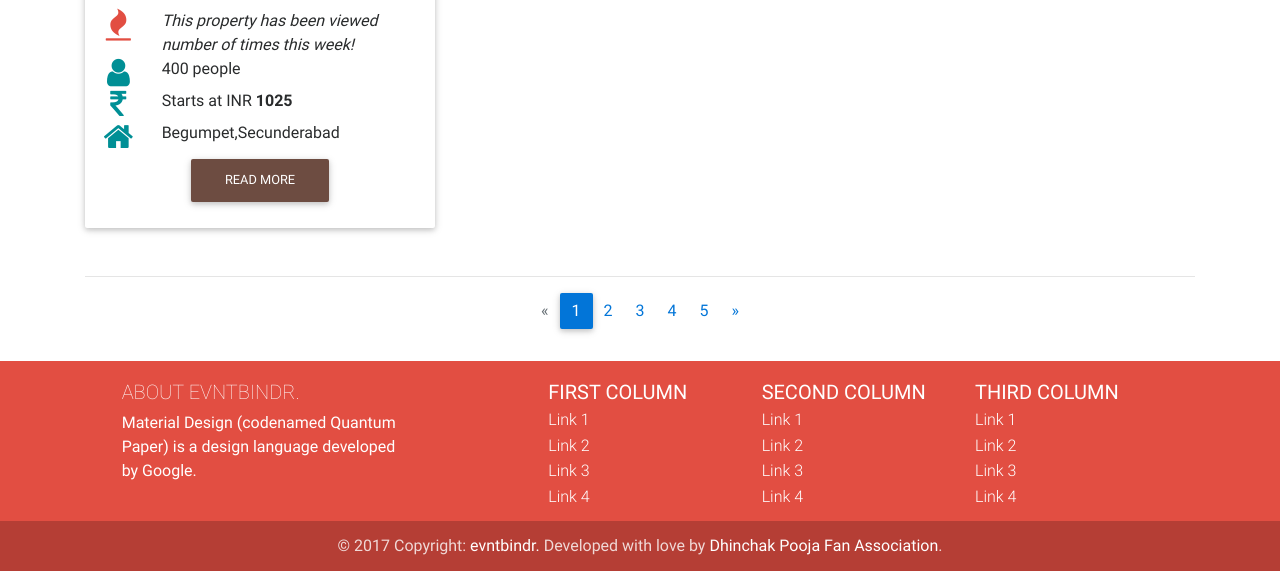
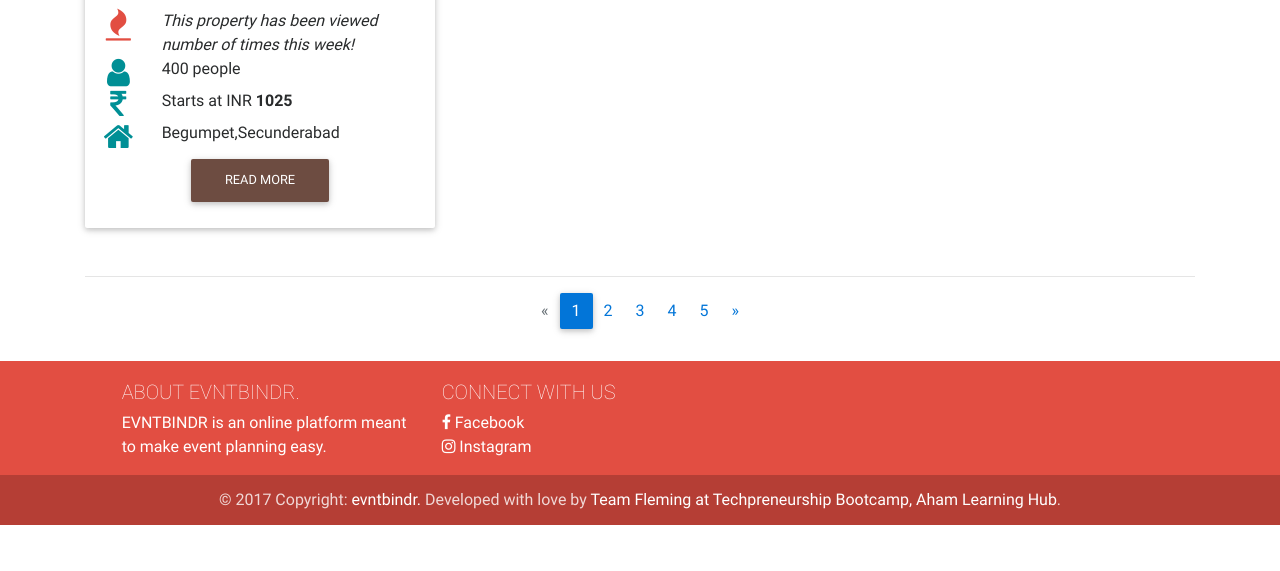
Before and after one commit to sathp/evntbindr_fleming, a plain HTML site: page search.html in a window 1280 px wide. Shown: the part 437-1008 px from the top of the page. After the commit the page ends 962 px from the top, so only its background shows below. Drawn offline with Linux system fonts and the light colour scheme.

Commit message:
footer added

```diff
--- a/search.html
+++ b/search.html
@@ -146,71 +146,31 @@
         <!--/.Main layout-->
     </main>
     <!--Footer-->
-    <footer class="page-footer center-on-small-only nopadding ">
+    <footer class="page-footer center-on-small-only nopadding">
         <!--Footer Links-->
-        <div class="container-fluid ">
-            <div class="row ">
+        <div class="container-fluid">
+            <div class="row">
                 <!--First column-->
-                <div class="col-lg-3 offset-lg-1 hidden-lg-down ">
-                    <h5 class="title ">About evntbindr.</h5>
-                    <p>Material Design (codenamed Quantum Paper) is a design language developed by Google. </p>
+                <div class="col-lg-3 offset-lg-1 hidden-lg-down">
+                    <h5 class="title">About evntbindr.</h5>
+                    <p>EVNTBINDR is an online platform meant to make event planning easy. </p>
                 </div>
                 <!--/.First column-->
-                <hr class="hidden-md-up ">
+                <hr class="hidden-md-up">
                 <!--Second column-->
-                <div class="col-lg-2 col-md-4 offset-lg-1 ">
-                    <h5 class="title "><strong>First column</strong></h5>
-                    <ul>
-                        <li>
-                            <h6><a href="#! ">Link 1</a></li></h6>
-                            <li>
-                                <h6><a href="#! ">Link 2</a></li></h6>
-                                <li>
-                                    <h6><a href="#! ">Link 3</a></li></h6>
-                                    <li>
-                                        <h6><a href="#! ">Link 4</a></li></h6>
-                    </ul>
+                <div class="col-lg-6 col-md-9">
+                  <h5 class="title">CONNECT WITH US</h5>
+                  <ul>
+                  <li><a href="https://www.facebook.com/evntbindr/"><i class="fa fa-facebook" aria-hidden="true"></i> Facebook </li> </a>
+                  <li><a href="https://www.instagram.com/evntbindr/"><i class="fa fa-instagram" aria-hidden="true"></i> Instagram </li></a>
                 </div>
-                <!--/.Second column-->
-                <hr class="hidden-md-up ">
-                <!--Third column-->
-                <div class="col-lg-2 col-md-4 ">
-                    <h5 class="title "><strong>Second column</strong></h5>
-                    <ul>
-                        <li>
-                            <h6><a href="#! ">Link 1</a></li></h6>
-                            <li>
-                                <h6><a href="#! ">Link 2</a></li></h6>
-                                <li>
-                                    <h6><a href="#! ">Link 3</a></li></h6>
-                                    <li>
-                                        <h6><a href="#! ">Link 4</a></li></h6>
-                    </ul>
-                </div>
-                <!--/.Third column-->
-                <hr class="hidden-md-up ">
-                <!--Fourth column-->
-                <div class="col-lg-2 col-md-4 ">
-                    <h5 class="title "><strong>Third column</strong></h5>
-                    <ul>
-                        <li>
-                            <h6><a href="#! ">Link 1</a></li></h6>
-                            <li>
-                                <h6><a href="#! ">Link 2</a></li></h6>
-                                <li>
-                                    <h6><a href="#! ">Link 3</a></li></h6>
-                                    <li>
-                                        <h6><a href="#! ">Link 4</a></li></h6>
-                    </ul>
-                </div>
-                <!--/.Fourth column-->
             </div>
         </div>
         <!--/.Footer Links-->
         <!--Copyright-->
-        <div class="footer-copyright ">
-            <div class="container-fluid ">
-                © 2017 Copyright: <a href="http://www.github.com/sathp/evntbindr_fleming "> evntbindr.</a> Developed with <span class="glyphicon glyphicon-heart ">love</span> by <a href="http://www.ahamlearning.com ">Dhinchak Pooja Fan Association</a>.
+        <div class="footer-copyright">
+            <div class="container-fluid">
+                © 2017 Copyright: <a href="http://www.github.com/sathp/evntbindr_fleming"> evntbindr.</a> Developed with <span class="glyphicon glyphicon-heart">love</span> by <a href="http://www.ahamlearning.com">Team Fleming at Techpreneurship Bootcamp, Aham Learning Hub</a>.
             </div>
         </div>
         <!--/.Copyright-->
```
Also changed, not shown: dashboard.html (+7 -47 lines), product.html (+91 -9 lines).
